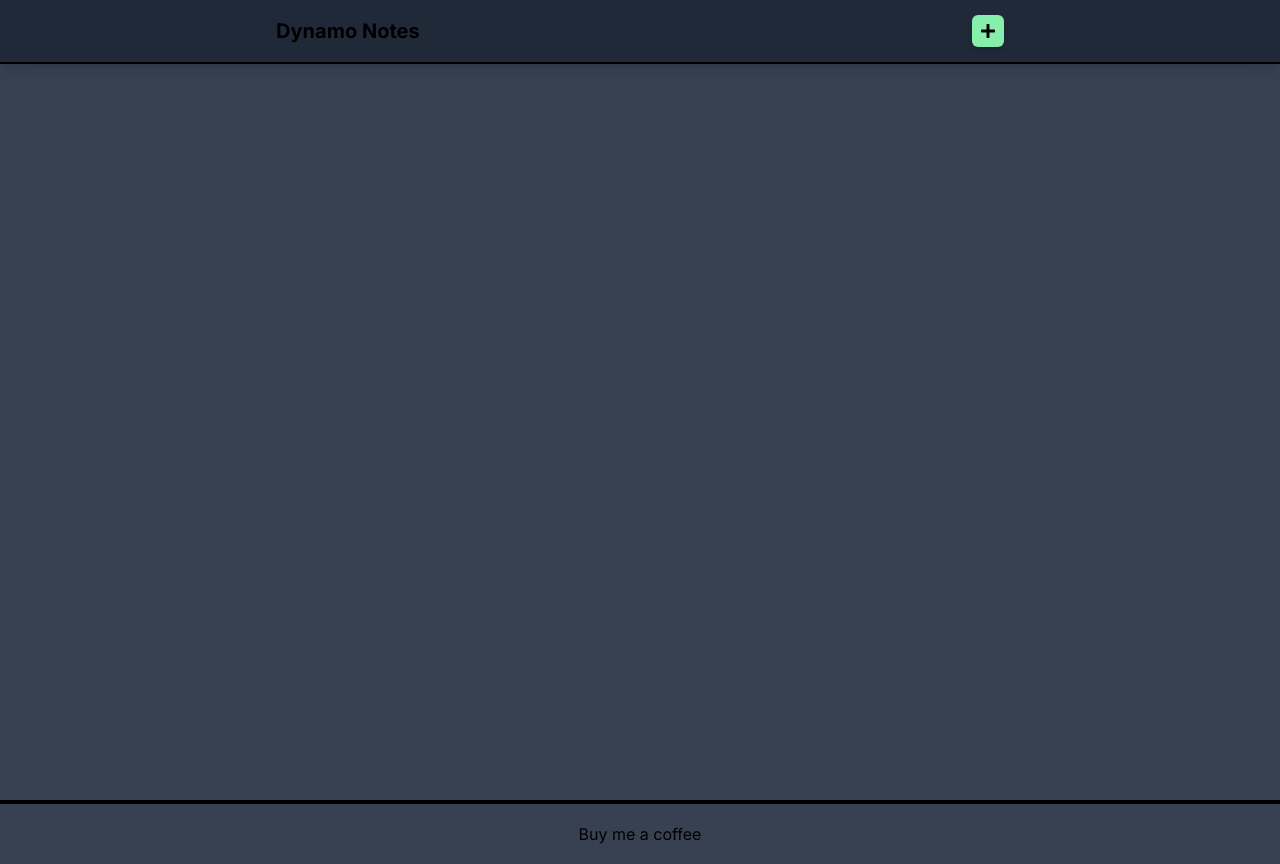
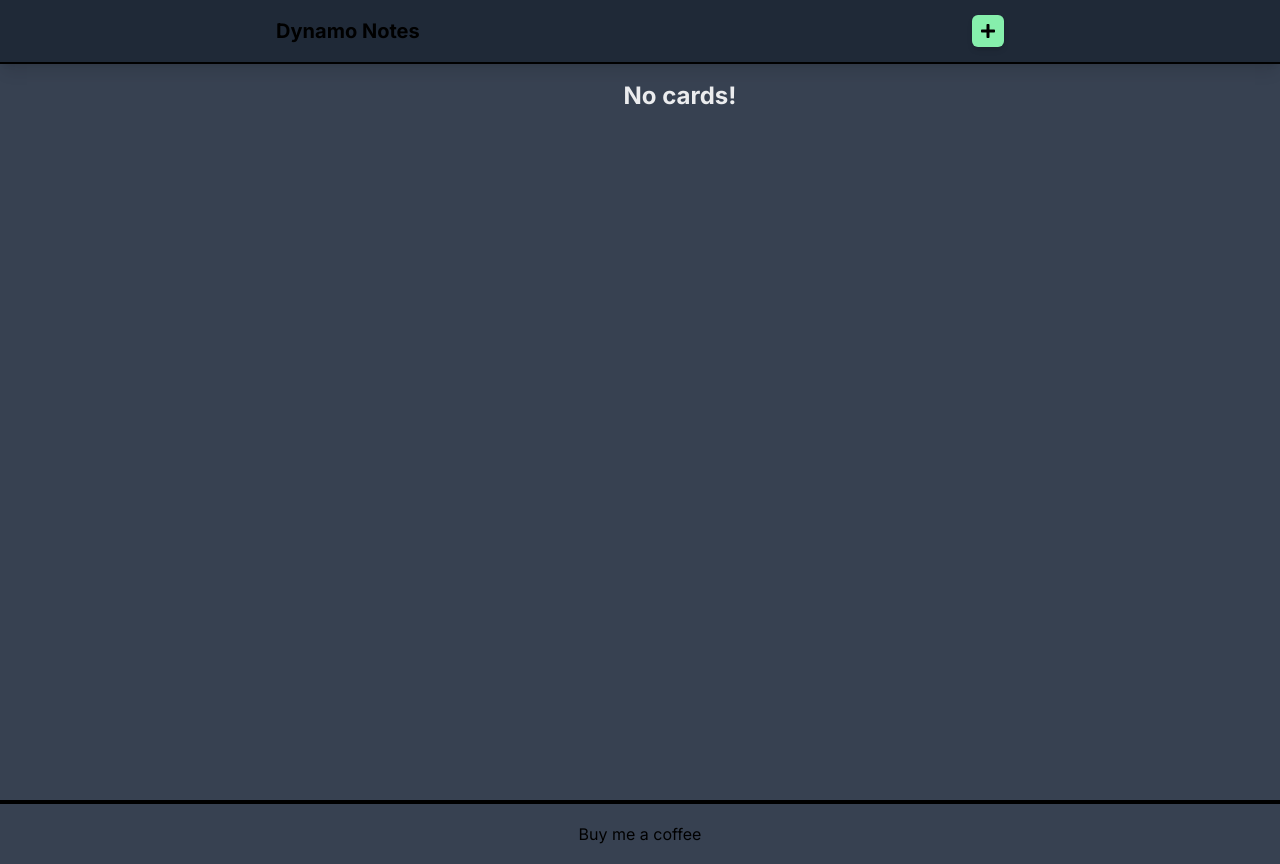
Before and after one commit to PrgrmrHarshShukla/dynamoNotes, a Next.js app in the folder full/: page / in a window 1280 px wide. Built offline with nearby package versions, Linux system fonts and the light colour scheme.

Commit message:
fix: localStorage attempt 1

```diff
--- a/full/app/Components/mainPage.tsx
+++ b/full/app/Components/mainPage.tsx
@@ -19,6 +19,8 @@ function MainPage(props: any){
         <div className="relative overflow-x-hidden overflow-y-auto min-w-[100%] min-h-[92vh] h-auto py-4 pb-80">
 
 
+            {
+                cards.length > 0 ?
                 <div className="w-[100%] h-auto flex flex-col justify-start items-center gap-2">
                     {cards.map((card: any, index: any) => (
                         <div key={index} className="border-b-2 border-[#d5edeb18] border-dotted w-full min-h-[100px] flex flex-row justify-center items-center resize-y"
@@ -31,6 +33,13 @@ function MainPage(props: any){
                         </div>
                     ))}
                 </div>
+                :
+                <div className="w-[100%] h-auto flex flex-col justify-start items-center gap-2">
+                    <span className=" text-white opacity-90 text-2xl font-bold ml-20">
+                        No cards!
+                    </span>
+                </div>
+            }
         </div>
     )
 }
--- /dev/null
+++ b/full/app/FinalFile.tsx
@@ -0,0 +1,19 @@
+"use client";
+
+import { useState } from "react";
+import Footer from "./Components/Footer";
+import Header from "./Components/Header";
+import MainPage from "./Components/mainPage";
+import Popup from "./Components/Popup";
+
+export default function FinalFile() {
+    const [showPopup, setShowPopup] = useState<any>(false);
+    return (
+        <div className="w-[100%] h-auto min-h-screen bg-gray-700 relative flex flex-col justify-between items-center">
+            {showPopup && <Popup showPopup={showPopup} setShowPopup={setShowPopup} />}
+            <Header showPopup={showPopup} setShowPopup={setShowPopup} />
+            <MainPage showPopup={showPopup} setShowPopup={setShowPopup} />
+            <Footer />
+        </div>
+    )
+}
--- a/full/app/layout.tsx
+++ b/full/app/layout.tsx
@@ -16,7 +16,9 @@ export default function RootLayout({
 }>) {
   return (
     <html lang="en">
-      <body className={inter.className}>{children}</body>
+      <body className={inter.className}>
+        {children}
+      </body>
     </html>
   );
 }
--- a/full/app/page.tsx
+++ b/full/app/page.tsx
@@ -1,22 +1,9 @@
 "use client"
 
-import Image from "next/image";
-import MainPage from "./Components/mainPage";
-import Header from "./Components/Header";
-import { useState } from "react";
-import Popup from "./Components/Popup";
-import Footer from "./Components/Footer";
+import FinalFile from "./FinalFile";
 
 export default function Home() {
-  const [showPopup, setShowPopup] = useState<any>(false);
 
 
-  return (
-      <div className="w-[100%] h-auto min-h-screen bg-gray-700 relative flex flex-col justify-between items-center">
-        {showPopup && <Popup showPopup={showPopup} setShowPopup={setShowPopup} />}
-        <Header showPopup={showPopup} setShowPopup={setShowPopup} />
-        <MainPage showPopup={showPopup} setShowPopup={setShowPopup} />
-        <Footer />
-    </div>
-  );
+  return <FinalFile />
 }
```
Lines whose indentation alone changed are shown as unchanged.
